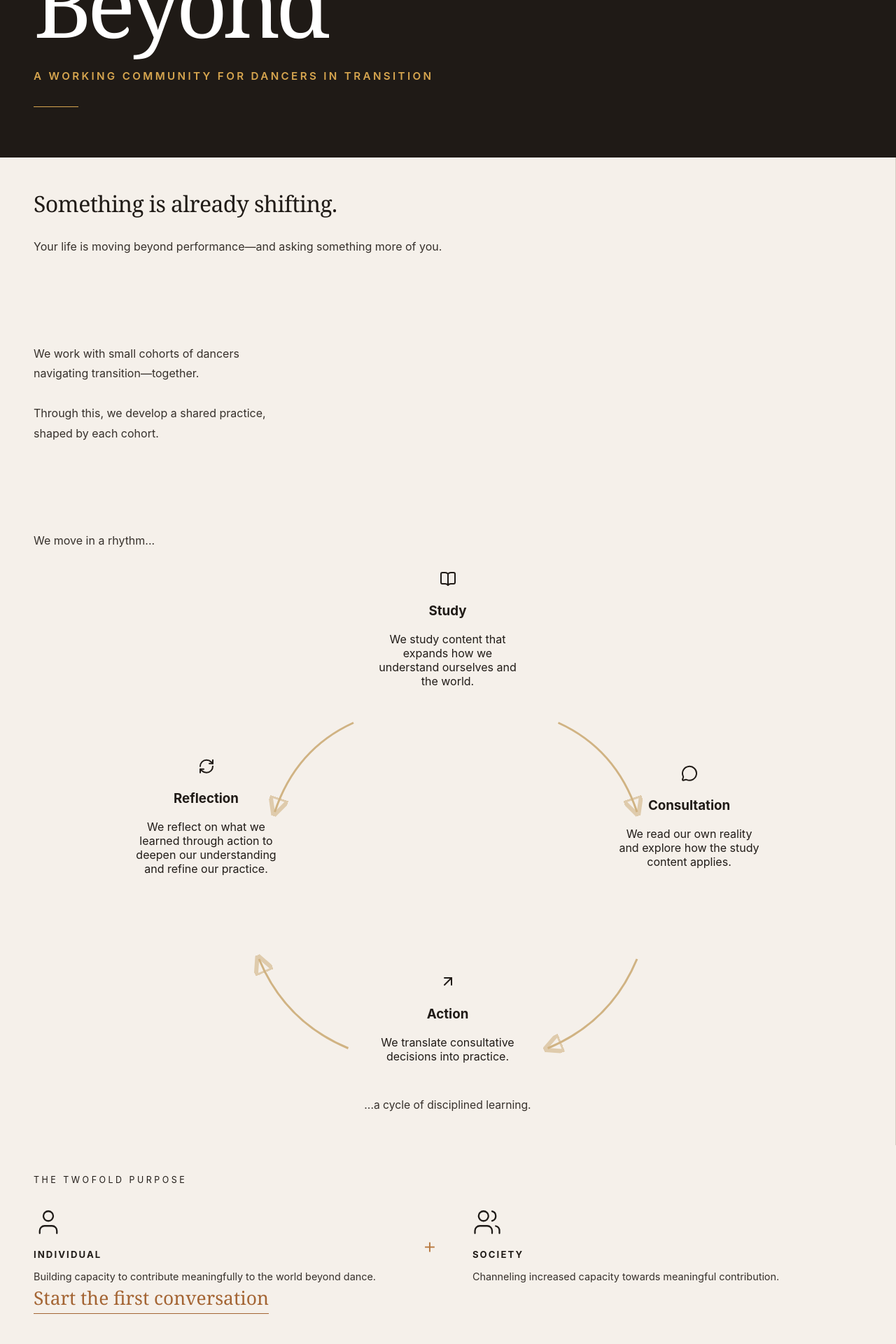
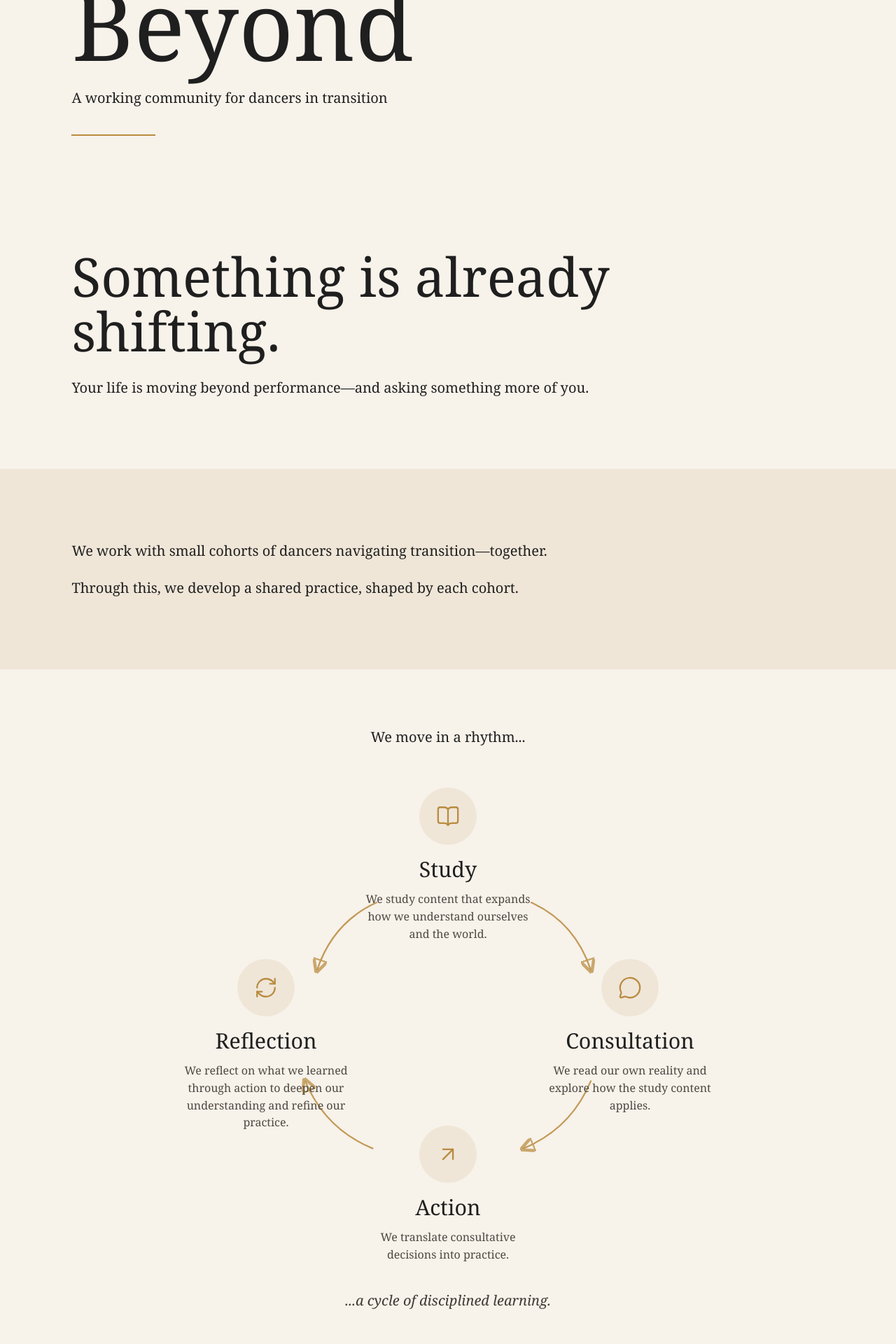
Before and after one commit to travisbirchattba/the-stage-beyond-site, a React (Vite) app: page / in a window 1280 px wide. Shown: the part 300-2220 px from the top of the page at 70% size. Built offline with nearby package versions, Linux system fonts and the light colour scheme.

Commit message:
Implement circular rhythm diagram

```diff
--- a/src/styles.css
+++ b/src/styles.css
@@ -1,338 +1,109 @@
-:root {
-  font-family: Inter, ui-sans-serif, system-ui, -apple-system, BlinkMacSystemFont, "Segoe UI", sans-serif;
-  color: #201b17;
-  background: #f5f0ea;
-}
-
-* {
-  box-sizing: border-box;
-}
+* { box-sizing: border-box; }
 
 body {
   margin: 0;
+  font-family: Georgia, "Times New Roman", serif;
+  background: #f7f2ea;
+  color: #1f1f1f;
 }
 
-.site {
-  min-height: 100vh;
-  background: #f5f0ea;
+.site { min-height: 100vh; }
+
+.hero,
+.panel,
+.purpose {
+  padding: 80px 8vw;
 }
 
 .hero {
-  position: relative;
-  min-height: 58vh;
-  overflow: hidden;
-  background: #1f1a16;
-}
-
-.heroImage {
-  position: absolute;
-  inset: 0;
-  opacity: 0.78;
-  background:
-    linear-gradient(90deg, rgba(0,0,0,.70), rgba(0,0,0,.18) 48%, rgba(0,0,0,.05)),
-    url("/hero.jpg");
-  background-size: cover;
-  background-position: center;
-}
-
-.heroOverlay {
-  position: absolute;
-  inset: 0;
-  background: radial-gradient(circle at 78% 22%, rgba(255, 214, 165, .24), transparent 34%);
-  z-index: 1;
+  min-height: 72vh;
+  display: flex;
+  align-items: center;
 }
 
 .heroContent {
-  position: relative;
-  z-index: 2;
-  max-width: 1280px;
-  min-height: 58vh;
-  margin: 0 auto;
-  padding: 72px 48px;
-  display: flex;
-  flex-direction: column;
-  justify-content: center;
+  max-width: 900px;
 }
 
-h1 {
-  margin: 0;
-  color: white;
-  font-family: Georgia, "Times New Roman", serif;
-  font-size: clamp(4.6rem, 10vw, 9.5rem);
-  line-height: .9;
-  letter-spacing: -.055em;
+.eyebrow,
+.purposeLabel {
+  text-transform: uppercase;
+  letter-spacing: 0.18em;
+  color: #b98b3f;
+  font-size: 0.78rem;
+  font-weight: bold;
+}
+
+.hero h1 {
+  font-size: clamp(4rem, 11vw, 8.5rem);
+  line-height: 0.88;
+  margin: 18px 0 28px;
   font-weight: 500;
 }
 
-.heroContent p {
-  margin: 34px 0 0;
-  color: #d7a64f;
-  text-transform: uppercase;
-  letter-spacing: .22em;
-  font-size: .95rem;
-  line-height: 1.7;
-  font-weight: 600;
+.hero p,
+.panel p,
+.purpose p {
+  font-size: 1.25rem;
+  line-height: 1.65;
+  max-width: 760px;
 }
 
 .goldLine {
-  width: 64px;
-  height: 1px;
-  background: #d7a64f;
-  margin-top: 30px;
+  width: 120px;
+  height: 2px;
+  background: #b98b3f;
+  margin-top: 36px;
 }
 
-.mainGrid {
-  max-width: 1480px;
-  margin: 0 auto;
-  display: grid;
-  grid-template-columns: 1.08fr .9fr 1.92fr;
-  border-bottom: 1px solid #d7cdc2;
+.intro h2,
+.rhythmLead {
+  font-size: clamp(2.6rem, 6vw, 5rem);
+  line-height: 1.02;
+  margin: 0 0 24px;
+  font-weight: 500;
 }
 
-.panel {
-  padding: 48px;
-  border-right: 1px solid #d7cdc2;
+.definition {
+  background: #efe6d8;
 }
 
-.panel:last-child {
-  border-right: 0;
-}
-
-.intro h2 {
-  margin: 0 0 28px;
-  font-family: Georgia, "Times New Roman", serif;
-  font-weight: 400;
-  font-size: clamp(1.7rem, 2.5vw, 2.35rem);
-  line-height: 1.15;
-  letter-spacing: -.02em;
-}
-
-.intro p,
-.definition p,
-.rhythmLead {
-  color: #36302b;
-  font-size: 1rem;
-  line-height: 1.8;
-  margin: 0 0 28px;
-}
-
-.definition p {
-  max-width: 340px;
-}
-
-.steps {
-  display: grid;
-  grid-template-columns: repeat(4, 1fr);
-  gap: 26px;
-}
-
-.step .icon,
-.purposeIcon {
-  width: 42px;
-  height: 42px;
-  color: #1f1b18;
-  margin-bottom: 18px;
-}
-
-.step svg,
-.purposeIcon svg {
-  width: 100%;
-  height: 100%;
-  stroke-width: 1.3;
-}
-
-.step h3,
-.purposeBlock h3 {
-  margin: 0 0 12px;
-  font-size: .82rem;
-  line-height: 1.2;
-  text-transform: uppercase;
-  letter-spacing: .16em;
-}
-
-.step p,
-.purposeBlock p {
-  margin: 0;
-  color: #36302b;
-  font-size: .9rem;
-  line-height: 1.65;
-}
-
-.cycle {
-  margin: 34px 0 0;
-  text-align: center;
-  font-size: .98rem;
-  color: #36302b;
-}
-
-.purpose {
-  max-width: 1480px;
-  margin: 0 auto;
-  padding: 42px 48px 56px;
-}
-
-.purposeLabel {
-  margin: 0 0 32px;
-  text-transform: uppercase;
-  letter-spacing: .28em;
-  font-size: .78rem;
-}
-
-.purposeGrid {
-  display: grid;
-  grid-template-columns: 1fr auto 1fr auto;
-  gap: 52px;
-  align-items: center;
-}
-
-.plus {
-  color: #b8783f;
-  font-family: Georgia, "Times New Roman", serif;
-  font-size: 2rem;
-}
-
-.learnMore {
-  color: #a46534;
-  font-family: Georgia, "Times New Roman", serif;
-  font-size: 1.65rem;
-  text-decoration: none;
-  border-bottom: 1px solid #a46534;
-  padding-bottom: 4px;
-  justify-self: end;
-}
-
-.learnMore:hover {
-  color: #754a2d;
-}
-
-@media (max-width: 1000px) {
-  .mainGrid {
-    grid-template-columns: 1fr;
-  }
-
-  .panel {
-    border-right: 0;
-    border-bottom: 1px solid #d7cdc2;
-  }
-
-  .steps {
-    grid-template-columns: repeat(2, 1fr);
-  }
-
-  .purposeGrid {
-    grid-template-columns: 1fr;
-    gap: 30px;
-  }
-
-  .plus {
-    display: none;
-  }
-
-  .learnMore {
-    justify-self: start;
-  }
-}
-
-@media (max-width: 640px) {
-  .heroContent,
-  .panel,
-  .purpose {
-    padding-left: 24px;
-    padding-right: 24px;
-  }
-
-  .steps {
-    grid-template-columns: 1fr;
-  }
-}
-.circleSteps {
-  position: relative;
-  width: min(720px, 100%);
-  height: 560px;
-  margin: 0 auto;
-  display: block;
-}
-
-.circleSteps::before {
-  content: "";
-  position: absolute;
-  inset: 95px;
-  border: 2px solid rgba(185, 139, 63, 0.28);
-  border-radius: 50%;
-}
-
-.circleSteps .step {
-  position: absolute;
-  width: 230px;
+.rhythm {
   text-align: center;
 }
 
-.circleSteps .step:nth-child(1) {
-  top: 0;
-  left: 50%;
-  transform: translateX(-50%);
+.rhythmLead {
+  margin: 0 auto 56px;
 }
 
-.circleSteps .step:nth-child(2) {
-  top: 50%;
-  right: 0;
-  transform: translateY(-50%);
+.cycleWrapper {
+  position: relative;
+  width: min(760px, 100%);
+  height: 680px;
+  margin: 0 auto;
 }
 
-.circleSteps .step:nth-child(3) {
-  bottom: 0;
-  left: 50%;
-  transform: translateX(-50%);
-}
-
-.circleSteps .step:nth-child(4) {
-  top: 50%;
-  left: 0;
-  transform: translateY(-50%);
-}
-
-@media (max-width: 760px) {
-  .circleSteps {
-    height: auto;
-    display: grid;
-    gap: 36px;
-  }
-
-  .circleSteps::before {
-    display: none;
-  }
-
-  .circleSteps .step {
-    position: static;
-    width: auto;
-    transform: none;
-  }
-}
-.cycleWrapper {
- position: relative;
-  width: min(900px, 100%);
-  height: 720px;
-  margin: 0 auto;
+.cycleSvg {
+  position: absolute;
+  inset: 0;
+  width: 100%;
+  height: 100%;
+  pointer-events: none;
 }
 
 .cycleSvg path {
   fill: none;
   stroke: #b98b3f;
   stroke-width: 2;
-  opacity: 0.65;
-}
-
-.cycleSvg path {
-  fill: none;
-  stroke: #b98b3f;
-  stroke-width: 2;
-  opacity: 0.6;
+  stroke-linecap: round;
+  opacity: 0.85;
 }
 
 .circleStep {
-    position: absolute;
-  width: 210px;
+  position: absolute;
+  width: 240px;
   text-align: center;
+  z-index: 2;
 }
 
 .circleStep.top {
@@ -342,9 +113,8 @@ h1 {
 }
 
 .circleStep.right {
-  top: 50%;
+  top: 245px;
   right: 0;
-  transform: translateY(-50%);
 }
 
 .circleStep.bottom {
@@ -354,25 +124,118 @@ h1 {
 }
 
 .circleStep.left {
-  top: 50%;
+  top: 245px;
   left: 0;
-  transform: translateY(-50%);
+}
+
+.icon,
+.purposeIcon {
+  width: 82px;
+  height: 82px;
+  border-radius: 50%;
+  background: #efe6d8;
+  color: #b98b3f;
+  display: grid;
+  place-items: center;
+  margin: 0 auto 18px;
+}
+
+.icon svg,
+.purposeIcon svg {
+  width: 34px;
+  height: 34px;
+  stroke-width: 1.6;
+}
+
+.circleStep h3,
+.purposeBlock h3 {
+  font-size: 1.9rem;
+  line-height: 1.1;
+  margin: 0 0 14px;
+  font-weight: 500;
+}
+
+.circleStep p {
+  font-size: 1rem;
+  line-height: 1.55;
+  color: #4f4840;
+  margin: 0 auto;
+}
+
+.cycle {
+  margin: 36px auto 0;
+  font-style: italic;
+  color: #3f3933;
+}
+
+.purpose {
+  background: #1f1f1f;
+  color: #f7f2ea;
+  text-align: center;
+}
+
+.purposeGrid {
+  display: grid;
+  grid-template-columns: 1fr auto 1fr;
+  gap: 36px;
+  align-items: center;
+  max-width: 960px;
+  margin: 42px auto;
+}
+
+.purposeBlock {
+  padding: 24px;
+}
+
+.purposeBlock p {
+  margin-left: auto;
+  margin-right: auto;
+}
+
+.plus {
+  color: #b98b3f;
+  font-size: 3rem;
+}
+
+.learnMore {
+  display: inline-block;
+  margin-top: 20px;
+  padding: 14px 24px;
+  border-radius: 999px;
+  background: #b98b3f;
+  color: #1f1f1f;
+  text-decoration: none;
+  font-weight: bold;
 }
 
 @media (max-width: 760px) {
+  .hero,
+  .panel,
+  .purpose {
+    padding: 56px 6vw;
+  }
+
   .cycleWrapper {
     height: auto;
     display: grid;
-    gap: 40px;
+    gap: 44px;
   }
 
   .cycleSvg {
     display: none;
   }
 
-  .circleStep {
+  .circleStep,
+  .circleStep.top,
+  .circleStep.right,
+  .circleStep.bottom,
+  .circleStep.left {
     position: static;
+    width: auto;
     transform: none;
-    width: auto;
+  }
+
+  .purposeGrid {
+    grid-template-columns: 1fr;
   }
 }
```
